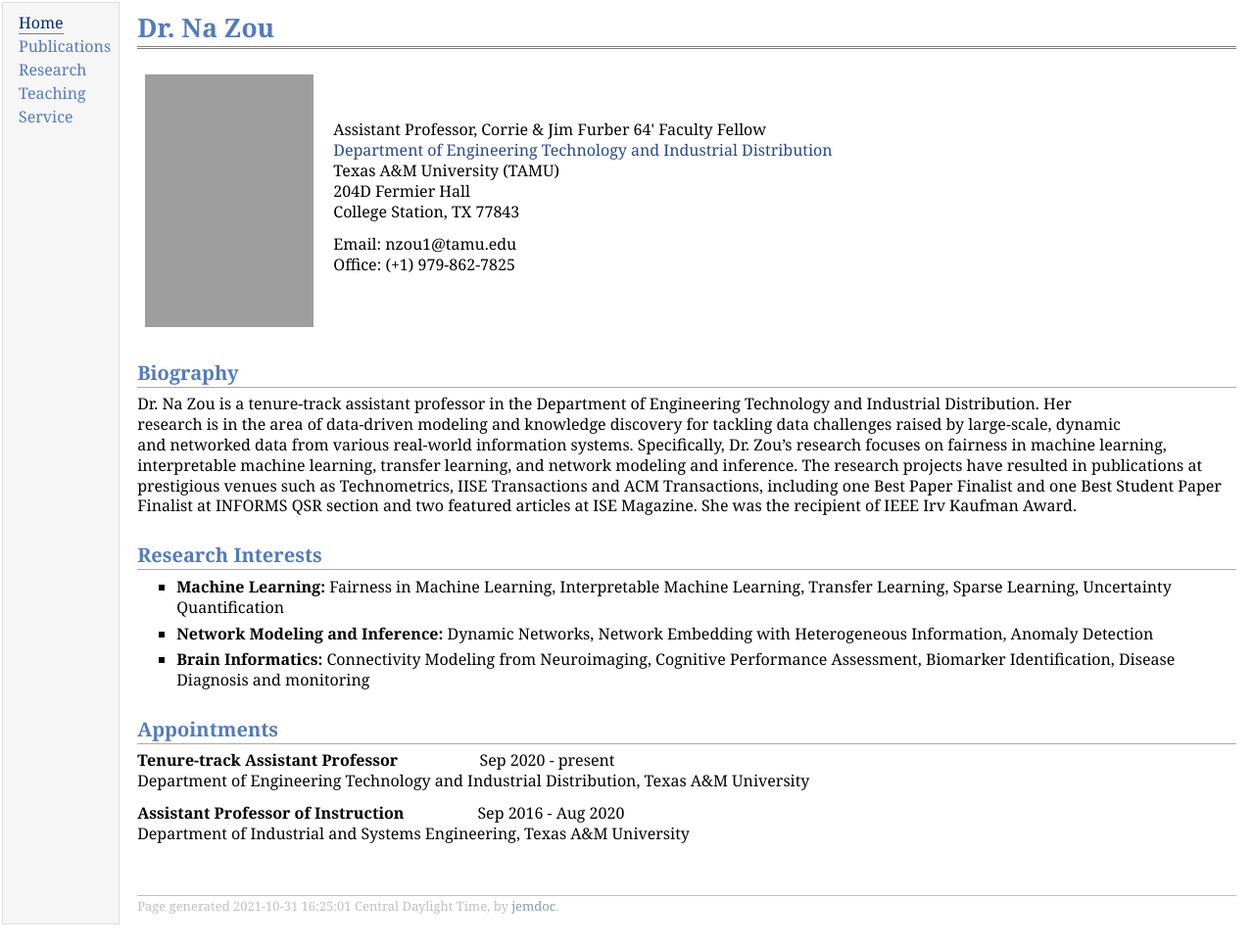
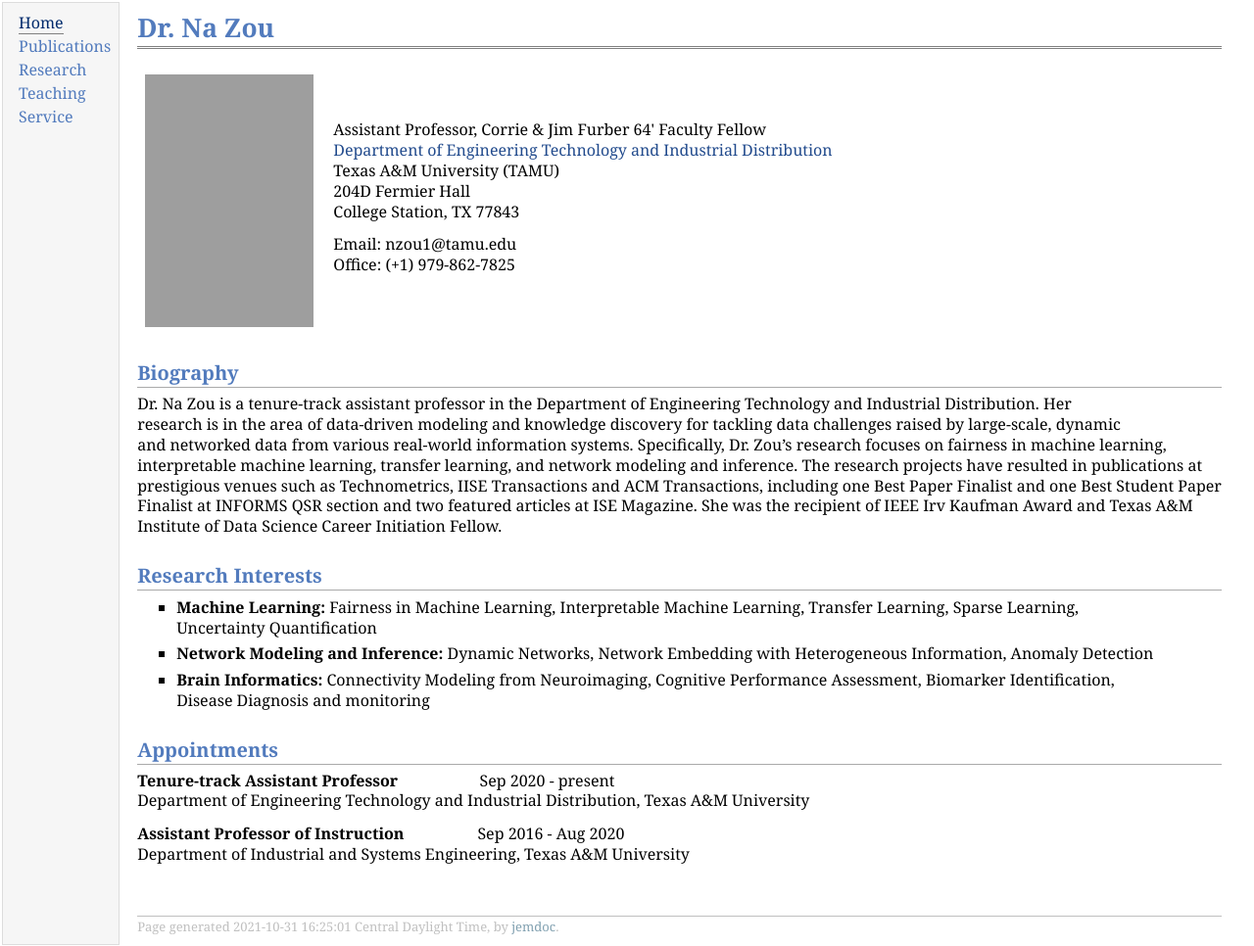
Before and after one commit to nzou1/nzou1.github.io, a plain HTML site: page index.html in a window 1280 px wide. Shown: the whole page at 98% size. Drawn offline with Linux system fonts and the light colour scheme; grey boxes are pictures that could not be loaded.

Commit message:
Add files via upload

```diff
--- a/index.html
+++ b/index.html
@@ -37,15 +37,15 @@
 <p>Dr. Na Zou is a tenure-track assistant professor in the Department of Engineering Technology and Industrial Distribution. Her <br />
 research is in the area of data-driven modeling and knowledge discovery for tackling data challenges raised by large-scale, dynamic <br />
 and networked data from various real-world information systems. Specifically, Dr. Zou’s research focuses on fairness in machine learning, <br />
-interpretable machine learning, transfer learning, and network modeling and inference. The research projects have resulted in publications at <br />prestigious venues such as Technometrics, IISE Transactions and ACM Transactions, including one Best Paper Finalist and one Best Student Paper <br />Finalist at INFORMS QSR section and two featured articles at ISE Magazine. She was the recipient of IEEE Irv Kaufman Award.</p>
+interpretable machine learning, transfer learning, and network modeling and inference. The research projects have resulted in publications at <br />prestigious venues such as Technometrics, IISE Transactions and ACM Transactions, including one Best Paper Finalist and one Best Student Paper <br />Finalist at INFORMS QSR section and two featured articles at ISE Magazine. She was the recipient of IEEE Irv Kaufman Award and Texas A&amp;M <br />Institute of Data Science Career Initiation Fellow.</p>
 
 <h2>Research Interests</h2>
 <ul>
-<li><p><b>Machine Learning:</b> Fairness in Machine Learning, Interpretable Machine Learning, Transfer Learning, Sparse Learning, Uncertainty Quantification</p>
+<li><p><b>Machine Learning:</b> Fairness in Machine Learning, Interpretable Machine Learning, Transfer Learning, Sparse Learning, <br />Uncertainty Quantification</p>
 </li>
 <li><p><b>Network Modeling and Inference:</b> Dynamic Networks, Network Embedding with Heterogeneous Information, Anomaly Detection</p>
 </li>
-<li><p><b>Brain Informatics:</b> Connectivity Modeling from Neuroimaging, Cognitive Performance Assessment, Biomarker Identification, Disease Diagnosis and monitoring</p>
+<li><p><b>Brain Informatics:</b> Connectivity Modeling from Neuroimaging, Cognitive Performance Assessment, Biomarker Identification, <br />Disease Diagnosis and monitoring</p>
 </li>
 </ul>
 
```
